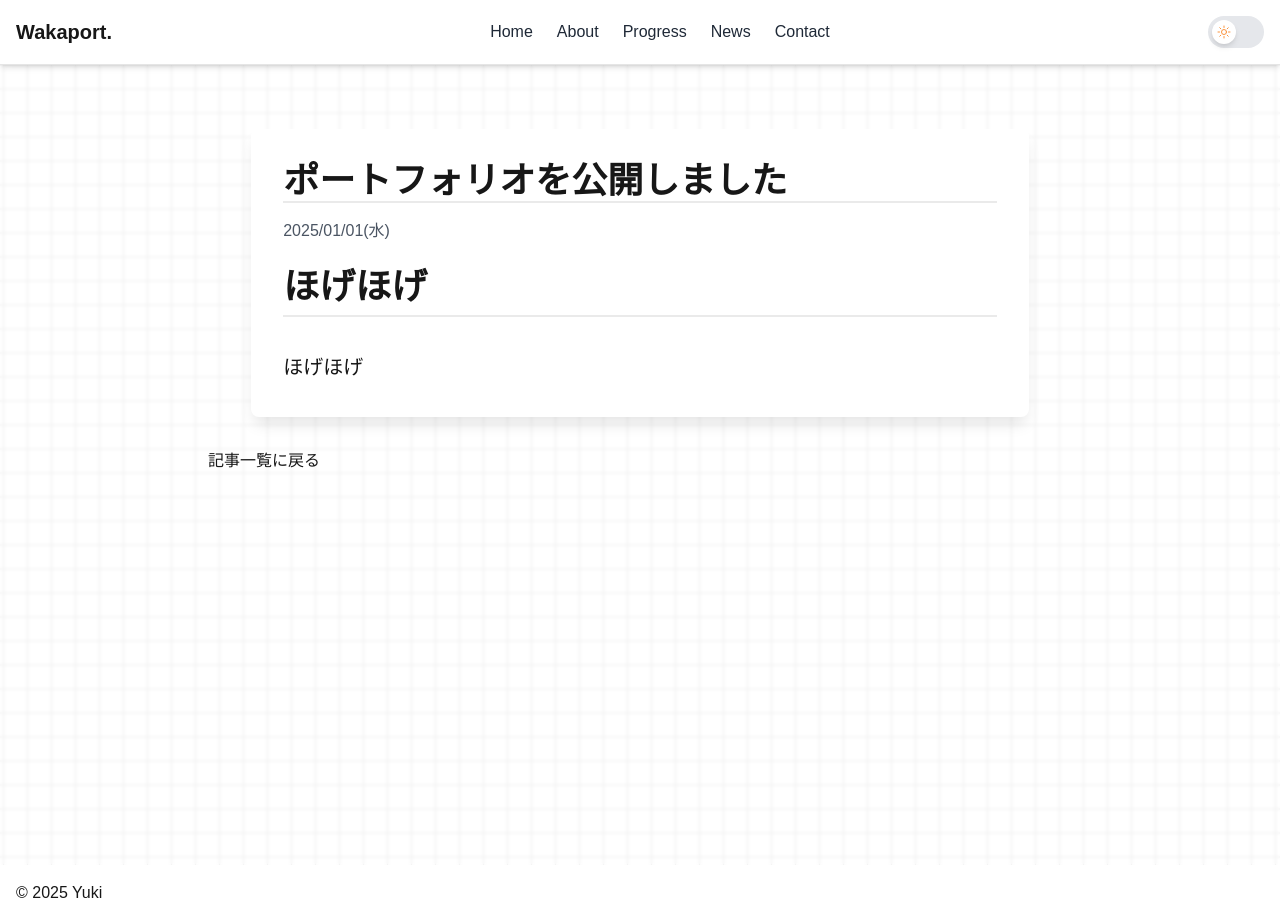
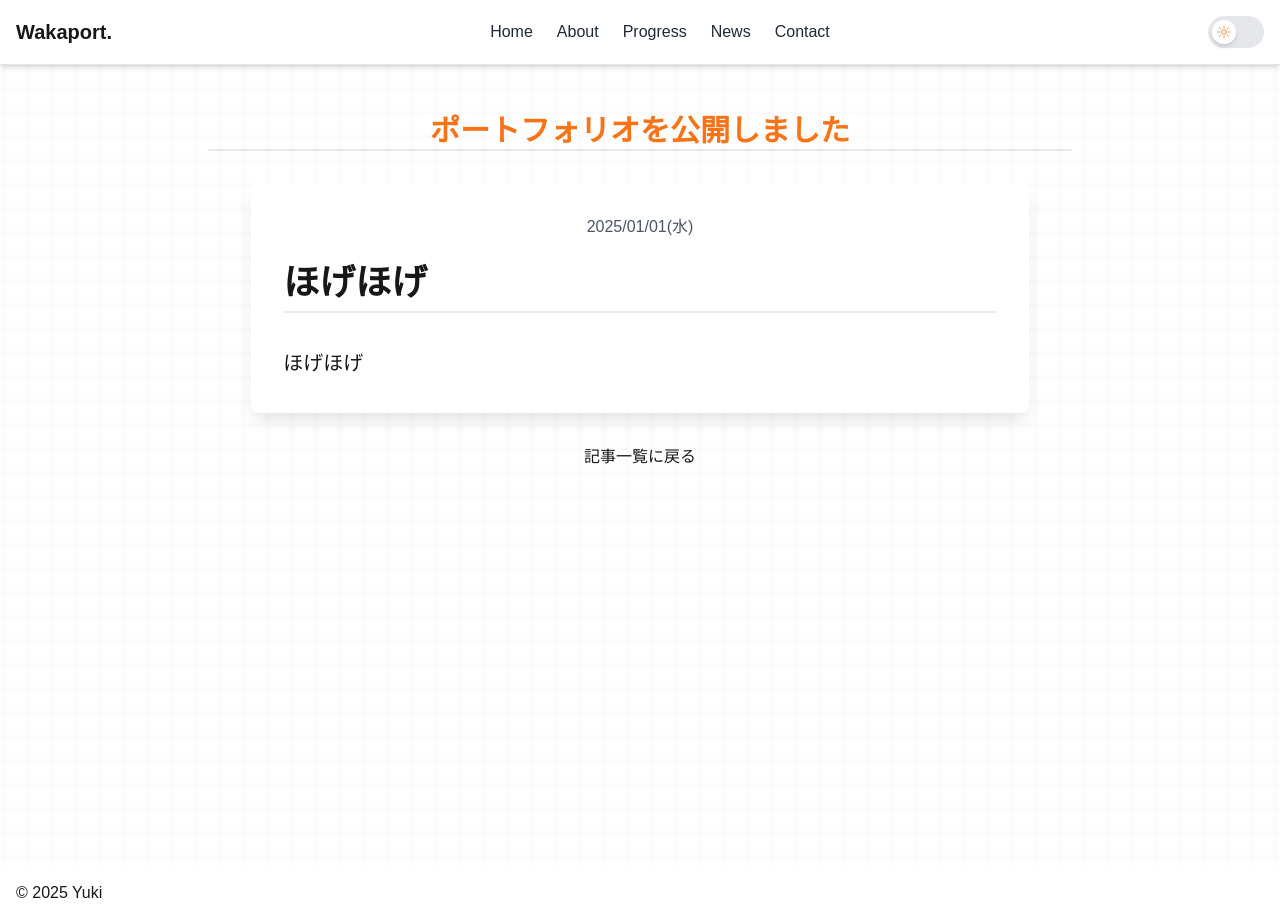
Before and after one commit to waka320/wakaport, a Next.js app in the folder wakanext/: page /news/hello in a window 1280 px wide. Built offline with nearby package versions, Linux system fonts and the light colour scheme.

Commit message:
feat: arange design of allpages

```diff
--- a/wakanext/src/app/(pages)/contact/page.tsx
+++ b/wakanext/src/app/(pages)/contact/page.tsx
@@ -5,9 +5,9 @@ import Link from 'next/link';
 
 const ContactPage = () => {
     return (
-        <div className='white-background'>
+        <div className='white-background min-h-screen py-8'>
             <div className="p-4 max-w-4xl mx-auto">
-                <h1 className="text-3xl font-bold mb-6 text-[var(--foreground)]">お問い合わせ</h1>
+                <h1 className="text-center text-3xl font-bold mb-8 text-[var(--primary)]">お問い合わせ</h1>
                 <div className='content-background p-6 rounded-lg shadow-lg'>
                     <h2 className="text-2xl font-semibold mb-4 text-[var(--foreground)]">連絡先</h2>
                     <ul>
--- a/wakanext/src/app/(pages)/news/[slug]/page.tsx
+++ b/wakanext/src/app/(pages)/news/[slug]/page.tsx
@@ -17,7 +17,7 @@ export default async function ArticleDetailPage({
     params
 }: PageProps) {
     try {
-        const { slug } = await params // paramsをawaitで解決
+        const { slug } = await params
         const article = getArticleBySlug(slug)
 
         if (!article) {
@@ -25,11 +25,11 @@ export default async function ArticleDetailPage({
         }
 
         return (
-            <div className='white-background'>
-                <div className="container mx-auto px-4 py-8 max-w-4xl">
+            <div className='white-background min-h-screen py-8'>
+                <div className="p-4 max-w-4xl mx-auto">
+                    <h1 className="text-center text-3xl font-bold mb-8 text-[var(--primary)]">{article.title}</h1>
                     <article className="content-background p-6 rounded-lg shadow-lg">
-                        <h1 className="text-4xl font-bold mb-4 text-[var(--foreground)]">{article.title}</h1>
-                        <div className="text-gray-600 mb-6">
+                        <div className="text-gray-600 mb-6 text-center">
                             <time>{article.date}</time>
                         </div>
                         <div className="prose lg:prose-xl text-[var(--foreground)]">
@@ -37,7 +37,7 @@ export default async function ArticleDetailPage({
                         </div>
                     </article>
 
-                    <div className="mt-8">
+                    <div className="mt-8 text-center">
                         <Link href="/news" className="text-[var(--link-color)] hover:text-[var(--link-hover-color)] hover:underline">
                             記事一覧に戻る
                         </Link>
--- a/wakanext/src/app/(pages)/news/page.tsx
+++ b/wakanext/src/app/(pages)/news/page.tsx
@@ -5,9 +5,9 @@ export default async function NewsPage() {
     const articles = await getAllArticles()
 
     return (
-        <div className='white-background'>
+        <div className='white-background min-h-screen py-8'>
             <div className="p-4 max-w-4xl mx-auto">
-                <h1 className="text-2xl md:text-3xl font-bold mb-6 text-[var(--foreground)]">記事一覧</h1>
+                <h1 className="text-center text-3xl font-bold mb-8 text-[var(--primary)]">記事一覧</h1>
                 <div className="grid grid-cols-1 md:grid-cols-2 lg:grid-cols-3 gap-4 md:gap-6">
                     {articles.map((article) => (
                         <div
--- a/wakanext/src/app/(pages)/progress/page.tsx
+++ b/wakanext/src/app/(pages)/progress/page.tsx
@@ -5,12 +5,14 @@ import { Timeline } from '@/components/progress/Timeline';
 import { projects } from '@/lib/progress/projects';
 
 const ProgressPage = () => (
-    <div className='white-background'>
+    <div className='white-background min-h-screen py-8'>
         <div className="p-4 max-w-4xl mx-auto">
-            <h1 className="text-3xl font-bold mb-6 text-[var(--foreground)]">
+            <h1 className="text-center text-3xl font-bold mb-8 text-[var(--primary)]">
                 経歴
             </h1>
-            <Timeline projects={projects} />
+            <div className="content-background mb-8 p-5 md:p-6 rounded-lg shadow-lg transition-all duration-300 hover:shadow-xl">
+                <Timeline projects={projects} />
+            </div>
         </div>
     </div>
 );
```
